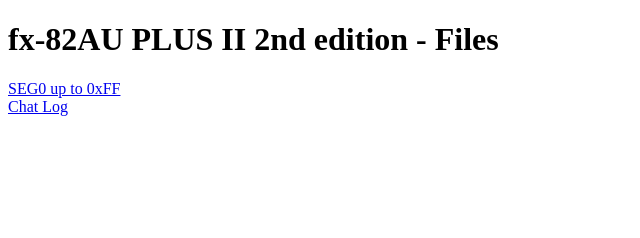
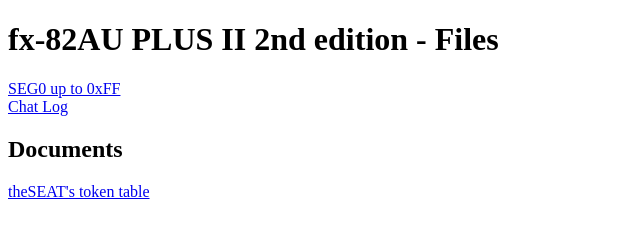
Before and after one commit to zackhe-uk/casiocalc, a plain HTML site: page fx-82AU_PLUS_II_2nd/index.html in a window 1280 px wide. Shown: the whole page, without its empty margins (0-640 px from the left). Drawn offline with Linux system fonts and the light colour scheme.

Commit message:
Update index.html

```diff
--- a/fx-82AU_PLUS_II_2nd/index.html
+++ b/fx-82AU_PLUS_II_2nd/index.html
@@ -1,7 +1,7 @@
 <!doctype HTML>
 <html>
   <head>
-    <title>fx-82AU PLUS II 2nd edition ROMdumps</title>
+    <title>fx-82AU PLUS II 2nd edition - casiocalc</title>
   </head>
   <body>
     <h1>fx-82AU PLUS II 2nd edition - Files</h1>
@@ -9,5 +9,9 @@
       <a download href="/fx-82AU_PLUS_II_2nd/seg0_uptoFF.bin">SEG0 up to 0xFF</a><br>
       <a download href="/fx-82AU_PLUS_II_2nd/chatlog.txt">Chat Log</a><br>
     </p>
+    <h2>Documents</h2>
+    <p>
+      <a href="/fx-82AU_PLUS_II_2nd/theSEAT_tokens">theSEAT's token table</a>
+    </p>
   </body>
 </html>
```
